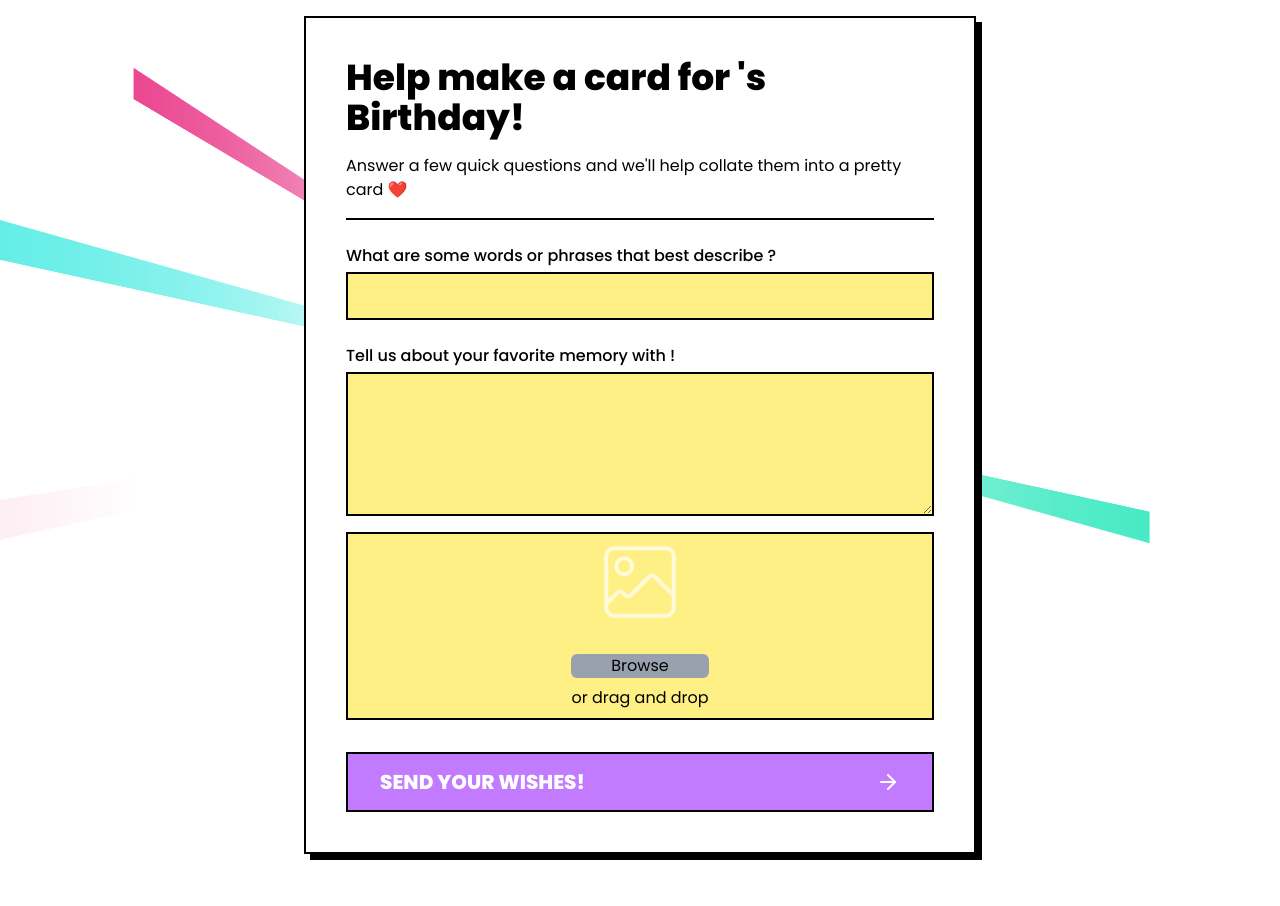
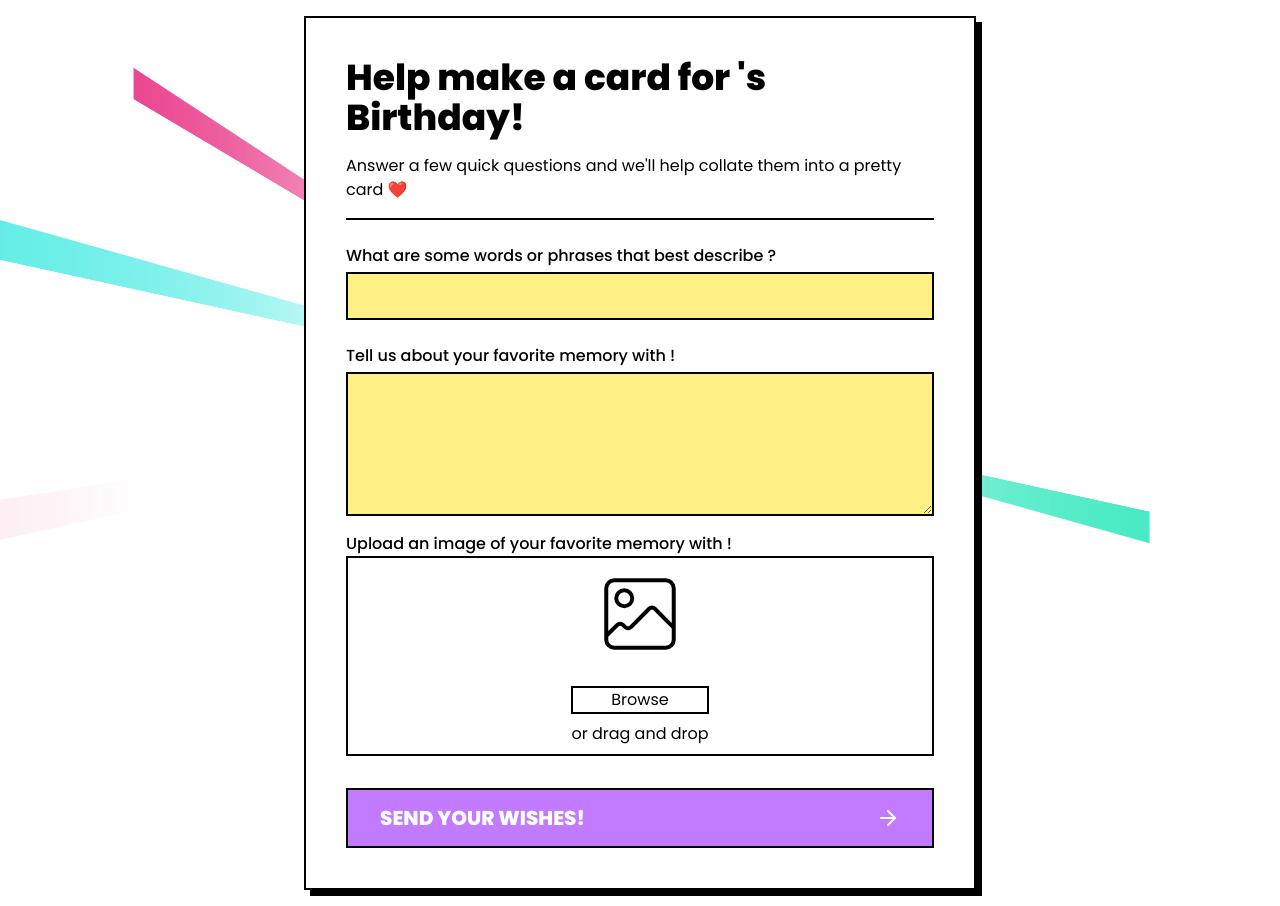
Before and after one commit to euanlimzx/warmfuzzyfeelings, a Next.js app in the folder frontend/: page /make-a-wish/1 in a window 1280 px wide. Before the commit the page ends 870 px from the top, so only its background shows below. Built offline with nearby package versions, Linux system fonts and the light colour scheme; no server answers.

Commit message:
updated image component

```diff
--- a/frontend/src/components/question-form/BirthdayWishForm.tsx
+++ b/frontend/src/components/question-form/BirthdayWishForm.tsx
@@ -234,12 +234,13 @@ const BirthdayWishForm = ({
       </form>
 
       {/* images that you can upload */}
-      <div className={`${bgColor} rounded-md w-full`}>
+      <div className="w-full">
         <ImageUploader
           setImageFile={setImageFile}
           uploadedImageUrl={uploadedImageUrl}
           setUploadedImageUrl={setUploadedImageUrl}
           isValid={imageValid && imageSizeAndTypeValid}
+          label={`Upload an image of your favorite memory with ${birthdayPerson}!`}
         />
       </div>
 
--- a/frontend/src/components/question-form/ImageUpload.tsx
+++ b/frontend/src/components/question-form/ImageUpload.tsx
@@ -9,6 +9,7 @@ interface ImageUploaderProps {
   uploadedImageUrl: null | string | Blob;
   setUploadedImageUrl: Dispatch<SetStateAction<null | string | Blob>>;
   isValid?: boolean;
+  label?: string;
 }
 
 export default function ImageUploader({
@@ -16,6 +17,7 @@ export default function ImageUploader({
   uploadedImageUrl,
   setUploadedImageUrl,
   isValid = true,
+  label,
 }: ImageUploaderProps) {
   // food for thought: how should the pasting interaction look like?
   // should it be that any paste would upload an image, or should it be that you
@@ -84,8 +86,10 @@ export default function ImageUploader({
   useEffect(() => {});
 
   return (
+    <>
+      {label && <label className="text-md font-medium">{label}</label>}
       <div
-      className={`relative flex flex-col h-1/2 items-center justify-center gap-4 border-2 border-black ${
+        className={`flex flex-col items-center justify-center gap-4 border-2 border-black pt-2 ${
           !isValid ? "ring-2 ring-red-500" : ""
         }`}
         onDragEnter={handleDrag}
@@ -98,7 +102,7 @@ export default function ImageUploader({
             className="absolute top-1 right-1 cursor-pointer rounded-md bg-red-400"
             onClick={clearUpload}
           >
-          <XIcon color="#ffffff" strokeWidth={1.25} />
+            <XIcon color="#000000" strokeWidth={1.25} />
           </button>
         ) : (
           ""
@@ -116,7 +120,7 @@ export default function ImageUploader({
 
         <CiImageOn
           size={96}
-        color="rgba(255, 255, 255, 0.7)"
+          color="black"
           className={`${uploadedImageUrl ? "hidden" : ""}`}
         />
         {uploadedImageUrl ? (
@@ -124,7 +128,7 @@ export default function ImageUploader({
         ) : (
           <div className="m-2 flex flex-col gap-2">
             <button
-            className="cursor-pointer rounded-md bg-gray-400"
+              className="cursor-pointer border-2 border-black"
               onClick={handleUploadButtonClick}
             >
               Browse
@@ -142,5 +146,6 @@ export default function ImageUploader({
           onChange={handleFileClickUpload}
         />
       </div>
+    </>
   );
 }
```
Lines whose indentation alone changed are shown as unchanged.
